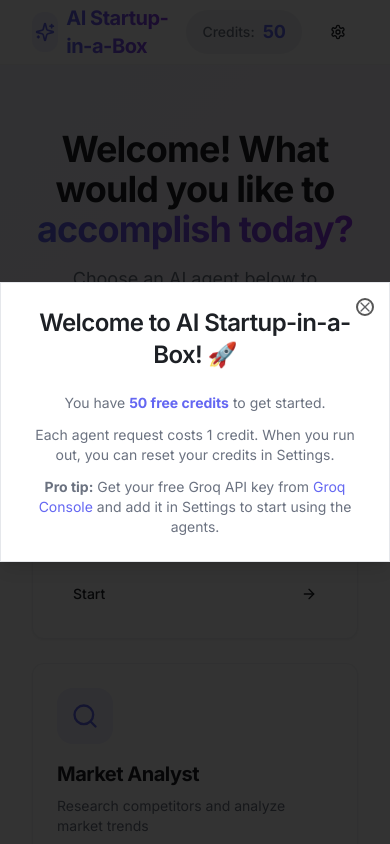
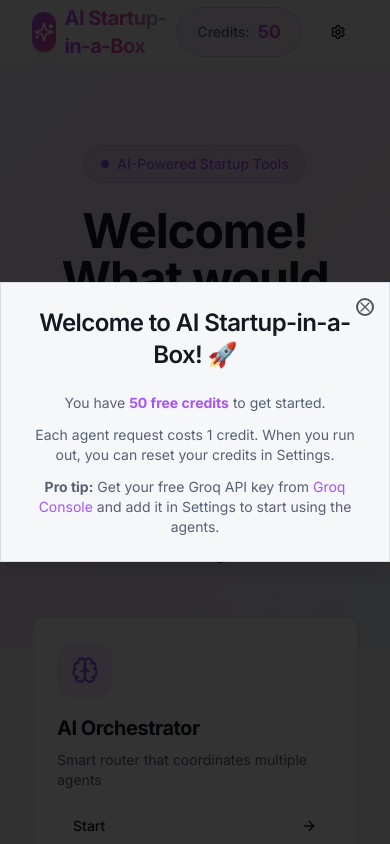
Before and after one commit to YashikaBisht1/automato-box, a React (Vite) app: page / in a window 390 px wide. Shown: the top 844 px of the page. Built offline with nearby package versions, Linux system fonts and the light colour scheme; the HTML template or start-up script is replaced by a standard one.

Commit message:
Refactor: Improve UI/UX and navigation

```diff
--- a/src/components/Navbar.tsx
+++ b/src/components/Navbar.tsx
@@ -3,36 +3,41 @@ import { Button } from '@/components/ui/button';
 import { useAppStore } from '@/lib/store';
 import { useState } from 'react';
 import { SettingsModal } from './SettingsModal';
+import { useNavigate } from 'react-router-dom';
 
 export const Navbar = () => {
   const credits = useAppStore((state) => state.credits);
   const [showSettings, setShowSettings] = useState(false);
+  const navigate = useNavigate();
 
   return (
     <>
-      <header className="sticky top-0 z-50 w-full border-b border-border/40 bg-background/95 backdrop-blur supports-[backdrop-filter]:bg-background/60">
+      <header className="sticky top-0 z-50 w-full border-b border-border/40 bg-background/80 backdrop-blur-xl supports-[backdrop-filter]:bg-background/60">
         <div className="container flex h-16 items-center justify-between">
-          <div className="flex items-center gap-2">
-            <div className="flex h-10 w-10 items-center justify-center rounded-lg bg-primary/10">
-              <Sparkles className="h-5 w-5 text-primary" />
+          <div
+            className="flex items-center gap-2 cursor-pointer group"
+            onClick={() => navigate('/')}
+          >
+            <div className="flex h-10 w-10 items-center justify-center rounded-xl bg-gradient-to-br from-primary to-accent shadow-lg group-hover:shadow-glow transition-all duration-300 group-hover:scale-110 group-hover:rotate-6">
+              <Sparkles className="h-5 w-5 text-primary-foreground" />
             </div>
-            <h1 className="text-xl font-bold bg-gradient-to-r from-primary to-purple-600 bg-clip-text text-transparent">
+            <h1 className="text-xl font-bold bg-gradient-to-r from-primary via-accent to-secondary bg-clip-text text-transparent group-hover:scale-105 transition-transform">
               AI Startup-in-a-Box
             </h1>
           </div>
 
           <div className="flex items-center gap-4">
-            <div className="flex items-center gap-2 rounded-full bg-secondary px-4 py-2">
+            <div className="flex items-center gap-2 rounded-full bg-gradient-to-r from-primary/10 to-accent/10 border border-primary/20 backdrop-blur px-5 py-2.5">
               <span className="text-sm font-medium text-muted-foreground">Credits:</span>
-              <span className="text-lg font-bold text-primary">{credits}</span>
+              <span className="text-lg font-bold bg-gradient-to-r from-primary to-accent bg-clip-text text-transparent">{credits}</span>
             </div>
             <Button
               variant="ghost"
               size="icon"
               onClick={() => setShowSettings(true)}
-              className="rounded-full"
+              className="rounded-full hover:bg-primary/10 transition-all duration-300 hover:scale-110"
             >
-              <Settings className="h-5 w-5" />
+              <Settings className="h-5 w-5 transition-transform hover:rotate-90 duration-300" />
             </Button>
           </div>
         </div>
--- a/src/index.css
+++ b/src/index.css
@@ -8,88 +8,93 @@ All colors MUST be HSL.
 
 @layer base {
   :root {
-    --background: 0 0% 100%;
-    --foreground: 220 13% 13%;
+    --background: 220 25% 97%;
+    --foreground: 220 20% 10%;
 
     --card: 0 0% 100%;
-    --card-foreground: 220 13% 13%;
+    --card-foreground: 220 20% 10%;
 
     --popover: 0 0% 100%;
-    --popover-foreground: 220 13% 13%;
+    --popover-foreground: 220 20% 10%;
 
-    --primary: 239 84% 67%;
+    --primary: 271 91% 65%;
     --primary-foreground: 0 0% 100%;
 
-    --secondary: 220 13% 95%;
-    --secondary-foreground: 220 13% 13%;
+    --secondary: 197 71% 73%;
+    --secondary-foreground: 220 20% 10%;
 
-    --success: 160 84% 39%;
+    --success: 142 76% 36%;
     --success-foreground: 0 0% 100%;
 
     --warning: 38 92% 50%;
     --warning-foreground: 0 0% 100%;
 
-    --muted: 220 13% 95%;
-    --muted-foreground: 220 9% 46%;
+    --muted: 220 25% 94%;
+    --muted-foreground: 220 15% 40%;
 
-    --accent: 239 84% 67%;
+    --accent: 330 81% 60%;
     --accent-foreground: 0 0% 100%;
 
     --destructive: 0 84% 60%;
     --destructive-foreground: 0 0% 100%;
 
-    --border: 220 13% 91%;
-    --input: 220 13% 91%;
-    --ring: 239 84% 67%;
+    --border: 220 20% 88%;
+    --input: 220 20% 88%;
+    --ring: 271 91% 65%;
 
-    --radius: 0.75rem;
+    --radius: 1rem;
 
-    --gradient-primary: linear-gradient(135deg, hsl(239 84% 67%), hsl(280 80% 65%));
-    --gradient-glass: linear-gradient(135deg, hsla(239 84% 67% / 0.05), hsla(280 80% 65% / 0.05));
+    --gradient-primary: linear-gradient(135deg, hsl(271 91% 65%), hsl(330 81% 60%));
+    --gradient-secondary: linear-gradient(135deg, hsl(197 71% 73%), hsl(271 91% 65%));
+    --gradient-glass: linear-gradient(135deg, hsla(271 91% 65% / 0.08), hsla(330 81% 60% / 0.08));
+    --gradient-hero: linear-gradient(135deg, hsl(271 91% 65% / 0.1), hsl(330 81% 60% / 0.1), hsl(197 71% 73% / 0.1));
 
-    --shadow-glass: 0 8px 32px 0 rgba(99, 102, 241, 0.1);
-    --shadow-elevated: 0 20px 60px -10px rgba(99, 102, 241, 0.15);
+    --shadow-glass: 0 8px 32px 0 rgba(168, 85, 247, 0.15);
+    --shadow-elevated: 0 20px 60px -10px rgba(168, 85, 247, 0.25);
+    --shadow-glow: 0 0 40px rgba(168, 85, 247, 0.3);
 
-    --transition-smooth: all 0.25s cubic-bezier(0.4, 0, 0.2, 1);
+    --transition-smooth: all 0.3s cubic-bezier(0.4, 0, 0.2, 1);
   }
 
   .dark {
-    --background: 220 13% 9%;
+    --background: 220 25% 6%;
     --foreground: 0 0% 98%;
 
-    --card: 220 13% 12%;
+    --card: 220 25% 8%;
     --card-foreground: 0 0% 98%;
 
-    --popover: 220 13% 12%;
+    --popover: 220 25% 8%;
     --popover-foreground: 0 0% 98%;
 
-    --primary: 239 84% 67%;
+    --primary: 271 91% 65%;
     --primary-foreground: 0 0% 100%;
 
-    --secondary: 220 13% 15%;
+    --secondary: 220 25% 12%;
     --secondary-foreground: 0 0% 98%;
 
-    --success: 160 84% 39%;
+    --success: 142 76% 36%;
     --success-foreground: 0 0% 100%;
 
     --warning: 38 92% 50%;
     --warning-foreground: 0 0% 100%;
 
-    --muted: 220 13% 15%;
-    --muted-foreground: 220 9% 65%;
+    --muted: 220 25% 12%;
+    --muted-foreground: 220 15% 65%;
 
-    --accent: 239 84% 67%;
+    --accent: 330 81% 60%;
     --accent-foreground: 0 0% 100%;
 
     --destructive: 0 84% 60%;
     --destructive-foreground: 0 0% 100%;
 
-    --border: 220 13% 20%;
-    --input: 220 13% 20%;
-    --ring: 239 84% 67%;
+    --border: 220 25% 15%;
+    --input: 220 25% 15%;
+    --ring: 271 91% 65%;
 
-    --gradient-glass: linear-gradient(135deg, hsla(239 84% 67% / 0.1), hsla(280 80% 65% / 0.1));
-    --shadow-glass: 0 8px 32px 0 rgba(99, 102, 241, 0.2);
+    --gradient-glass: linear-gradient(135deg, hsla(271 91% 65% / 0.15), hsla(330 81% 60% / 0.15));
+    --gradient-hero: linear-gradient(135deg, hsl(271 91% 65% / 0.2), hsl(330 81% 60% / 0.2), hsl(197 71% 73% / 0.2));
+    --shadow-glass: 0 8px 32px 0 rgba(168, 85, 247, 0.3);
+    --shadow-glow: 0 0 60px rgba(168, 85, 247, 0.4);
   }
 }
 
@@ -110,18 +115,30 @@ All colors MUST be HSL.
 
 @layer components {
   .glass-card {
-    @apply bg-card/80 backdrop-blur-xl border border-border/50 shadow-lg;
+    @apply bg-card/90 backdrop-blur-xl border border-border/50 shadow-lg rounded-xl;
   }
 
   .glass-card-hover {
-    @apply transition-all duration-300 hover:-translate-y-1 hover:shadow-2xl;
+    @apply transition-all duration-500 hover:-translate-y-2 hover:shadow-2xl hover:shadow-primary/20;
   }
 
   .gradient-primary {
     background: var(--gradient-primary);
   }
 
+  .gradient-secondary {
+    background: var(--gradient-secondary);
+  }
+
   .gradient-glass {
     background: var(--gradient-glass);
   }
+
+  .gradient-hero {
+    background: var(--gradient-hero);
+  }
+
+  .shadow-glow {
+    box-shadow: var(--shadow-glow);
+  }
 }
--- a/src/pages/Dashboard.tsx
+++ b/src/pages/Dashboard.tsx
@@ -67,35 +67,52 @@ export default function Dashboard() {
     <>
       <div className="min-h-screen pb-12">
         {/* Hero Section */}
-        <section className="relative overflow-hidden py-16 md:py-24">
-          <div className="absolute inset-0 -z-10 gradient-glass" />
+        <section className="relative overflow-hidden py-20 md:py-28">
+          <div className="absolute inset-0 -z-10 gradient-hero" />
+          <div className="absolute inset-0 -z-10 bg-[radial-gradient(circle_at_50%_120%,rgba(168,85,247,0.1),transparent_50%)]" />
 
           <div className="container">
             <div className="mx-auto max-w-3xl text-center animate-fade-in">
-              <h1 className="mb-4 text-4xl font-bold tracking-tight sm:text-5xl md:text-6xl">
+              <div className="mb-6 inline-flex items-center gap-2 px-4 py-2 rounded-full bg-primary/10 border border-primary/20 backdrop-blur">
+                <span className="relative flex h-2 w-2">
+                  <span className="animate-ping absolute inline-flex h-full w-full rounded-full bg-primary opacity-75"></span>
+                  <span className="relative inline-flex rounded-full h-2 w-2 bg-primary"></span>
+                </span>
+                <span className="text-sm font-medium text-primary">AI-Powered Startup Tools</span>
+              </div>
+
+              <h1 className="mb-6 text-5xl font-bold tracking-tight sm:text-6xl md:text-7xl">
                 Welcome! What would you like to{' '}
-                <span className="bg-gradient-to-r from-primary to-purple-600 bg-clip-text text-transparent">
+                <span className="bg-gradient-to-r from-primary via-accent to-secondary bg-clip-text text-transparent animate-pulse">
                   accomplish today?
                 </span>
               </h1>
-              <p className="text-lg text-muted-foreground">
-                Choose an AI agent below to automate your business tasks
+              <p className="text-xl text-muted-foreground leading-relaxed">
+                Choose an AI agent below to automate your business tasks and accelerate growth
               </p>
             </div>
           </div>
         </section>
 
         {/* Agent Cards Grid */}
-        <section className="container">
-          <div className="grid gap-6 sm:grid-cols-2 lg:grid-cols-2 xl:grid-cols-4 mb-12 animate-slide-up">
-            {agents.map((agent) => (
-              <AgentCard key={agent.title} {...agent} />
+        <section className="container -mt-8">
+          <div className="grid gap-8 sm:grid-cols-2 lg:grid-cols-2 xl:grid-cols-3 mb-16 animate-slide-up">
+            {agents.map((agent, idx) => (
+              <div
+                key={agent.title}
+                className="animate-fade-in"
+                style={{ animationDelay: `${idx * 0.1}s` }}
+              >
+                <AgentCard {...agent} />
+              </div>
             ))}
           </div>
 
           {/* Recent Activity */}
-          <div className="mx-auto max-w-4xl animate-fade-in">
-            <h2 className="mb-6 text-2xl font-bold">Recent Activity</h2>
+          <div className="mx-auto max-w-5xl animate-fade-in">
+            <h2 className="mb-8 text-3xl font-bold bg-gradient-to-r from-foreground to-foreground/70 bg-clip-text">
+              Recent Activity
+            </h2>
             <RecentActivity />
           </div>
         </section>
```
